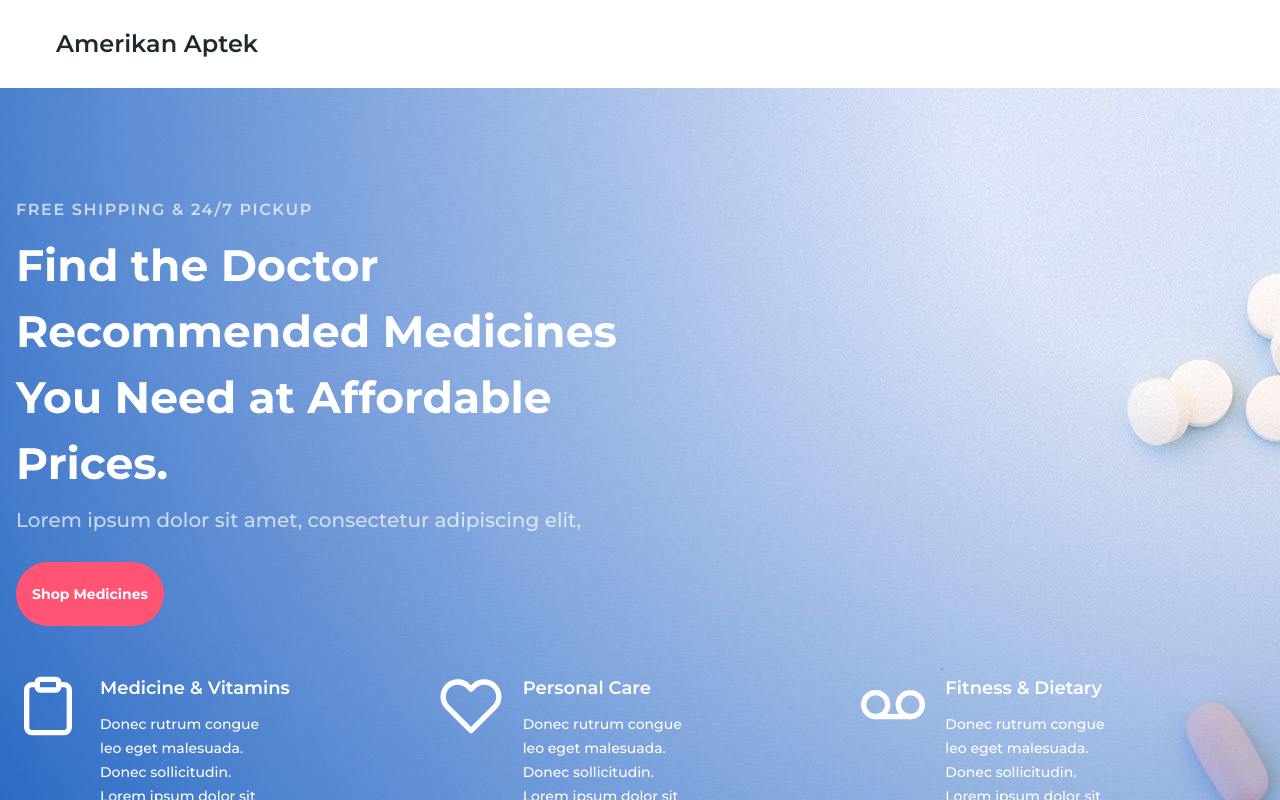
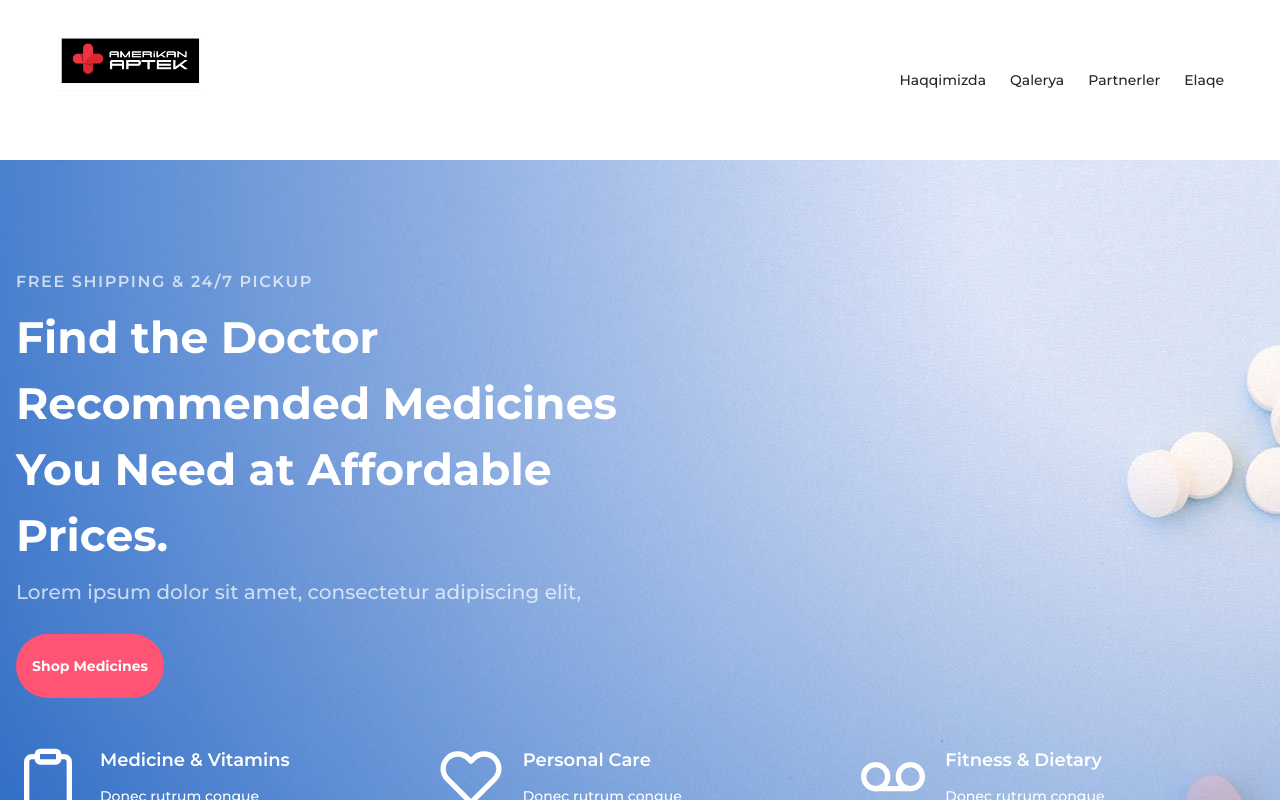
Before and after one commit to emilsultanov/amerikan-aptek, a Next.js app: page /amerikan-aptek/ in a window 1280 px wide. Shown: the top 800 px of the page. Built offline with nearby package versions, Linux system fonts and the light colour scheme.

Commit message:
Add logo

```diff
--- a/src/components/header/Header.tsx
+++ b/src/components/header/Header.tsx
@@ -1,22 +1,26 @@
 'use client'
 
-
 import Link from "next/link";
+import {Menu} from 'react-feather'
+import Image from "next/image";
 
 export function Header(){
 	return(
-		<header className={'px-10 py-8  shadow-3xl'}>
+		<header className={'px-2 md:px-10 py-8  shadow-3xl'}>
 			<div className="container">
 				<div className={'flex justify-between items-center'}>
-					<h1 className={'text-2xl font-semibold text-[#20292f] leading-6'}>
-						<Link href={'/'} >Amerikan Aptek</Link>
-					</h1>
-					<nav className={'flex gap-6 hidden md:visible'}>
-						<Link href={'/about'} className={'text-sm leading-[14px] font-medium text-[#20292f]'}>Haqqimizda</Link>
-						<Link href={'/gallery'} className={'text-sm leading-[14px] font-medium text-[#20292f]'}>Qalerya</Link>
-						<Link href={'/partners'} className={'text-sm leading-[14px] font-medium text-[#20292f]'}>Partnerler</Link>
-						<Link href={'/contact'} className={'text-sm leading-[14px] font-medium text-[#20292f]'}>Elaqe</Link>
-					</nav>
+						<Link href={'/'} className={'relative w-[100px] sm:w-[150px] h-16 sm:h-24'}>
+							<Image fill src={'/amerikan-aptek/Amerikan-aptek_tabela-png(2)-min.png'} alt={'logo'} />
+						</Link>
+					<Menu className={'block md:hidden cursor-pointer'} />
+					<div className={'hidden md:block'}>
+						<nav className={'flex gap-6'}>
+							<Link href={'/about'} className={'text-sm leading-[14px] font-medium text-[#20292f]'}>Haqqimizda</Link>
+							<Link href={'/gallery'} className={'text-sm leading-[14px] font-medium text-[#20292f]'}>Qalerya</Link>
+							<Link href={'/partners'} className={'text-sm leading-[14px] font-medium text-[#20292f]'}>Partnerler</Link>
+							<Link href={'/contact'} className={'text-sm leading-[14px] font-medium text-[#20292f]'}>Elaqe</Link>
+						</nav>
+					</div>
 				</div>
 			</div>
 		</header>
--- a/src/sections/section_0/Section_0.tsx
+++ b/src/sections/section_0/Section_0.tsx
@@ -10,7 +10,7 @@ export default function Section_0(){
 					<h6 className={'font-semibold uppercase text-base text-[rgba(255,255,255,0.7)] tracking-widest leading-6 pb-2.5'}>Free Shipping & 24/7 PickUp</h6>
 					<h1 className={'font-bold text-2xl md:text-[44px] leading-normal text-white pb-2.5'}>Find the Doctor Recommended Medicines You Need at Affordable Prices.</h1>
 					<p className={'text-[rgba(255,255,255,0.7)] leading-9 md:text-xl font-medium pb-7'}>Lorem ipsum dolor sit amet, consectetur adipiscing elit,</p>
-					<a href="#" className={'text-sm font-bold bg-[#ff5473] inline-block py-5 px-4 text-white leading-6 rounded-full capitalize'}>shop medicines</a>
+					<a href="#" className={'text-center text-sm font-bold bg-[#ff5473] inline-block py-5 px-4 text-white leading-6 rounded-full capitalize'}>shop medicines</a>
 				</div>
 				<div className={'flex gap-5 flex-col md:flex-row'}>
 					<div className={'inline-flex text-white gap-5'}>
--- a/src/sections/section_2/Section_2.tsx
+++ b/src/sections/section_2/Section_2.tsx
@@ -8,13 +8,13 @@ export default function Section_2() {
 					<div className={'md:w-1/2'}>
 						<h6 className={'font-semibold text-white uppercase text-base tracking-[2px] leading-6 pb-2.5'}>Doctor
 							Approved</h6>
-						<h2 className={'font-bold text-white text-2xl md:text-[40px] md:leading-[56px] pb-2.5 w-3/4'}>Trusted By Doctors & Patients
+						<h2 className={'font-bold text-white text-2xl md:text-[40px] md:leading-[56px] pb-2.5 w-full md:w-3/4'}>Trusted By Doctors & Patients
 							Around the Country.</h2>
-						<p className={'font-medium text-white text-base leading-7 break-words pb-6 w-3/4'}>Lorem ipsum dolor sit
+						<p className={'font-medium text-white text-base leading-7 break-words pb-6 w-full md:w-3/4'}>Lorem ipsum dolor sit
 							amet, consectetur adipiscing elit, sed do eiusmod tempor incididunt ut labore et dolore magna aliqua. Ut
 							enim ad minim veniam, quis nostrud.</p>
 						<a href="#"
-						   className={'text-white py-3.5 px-6 inline-block leading-7 font-medium rounded-full bg-[#ff5473] cursor-pointer'}>About
+						   className={'w-full sm:w-auto text-center text-white py-3.5 px-6 inline-block leading-7 font-medium rounded-full bg-[#ff5473] cursor-pointer'}>About
 							Us</a>
 					</div>
 					<div className={'md:w-1/2 grid grid-cols-1 md:grid-cols-3 gap-1'}>
```
Also changed, not shown: public/Amerikan-aptek_tabela-png(2)-min.png (added), public/Amerikan-aptek_tabela-png(2).png (added).
